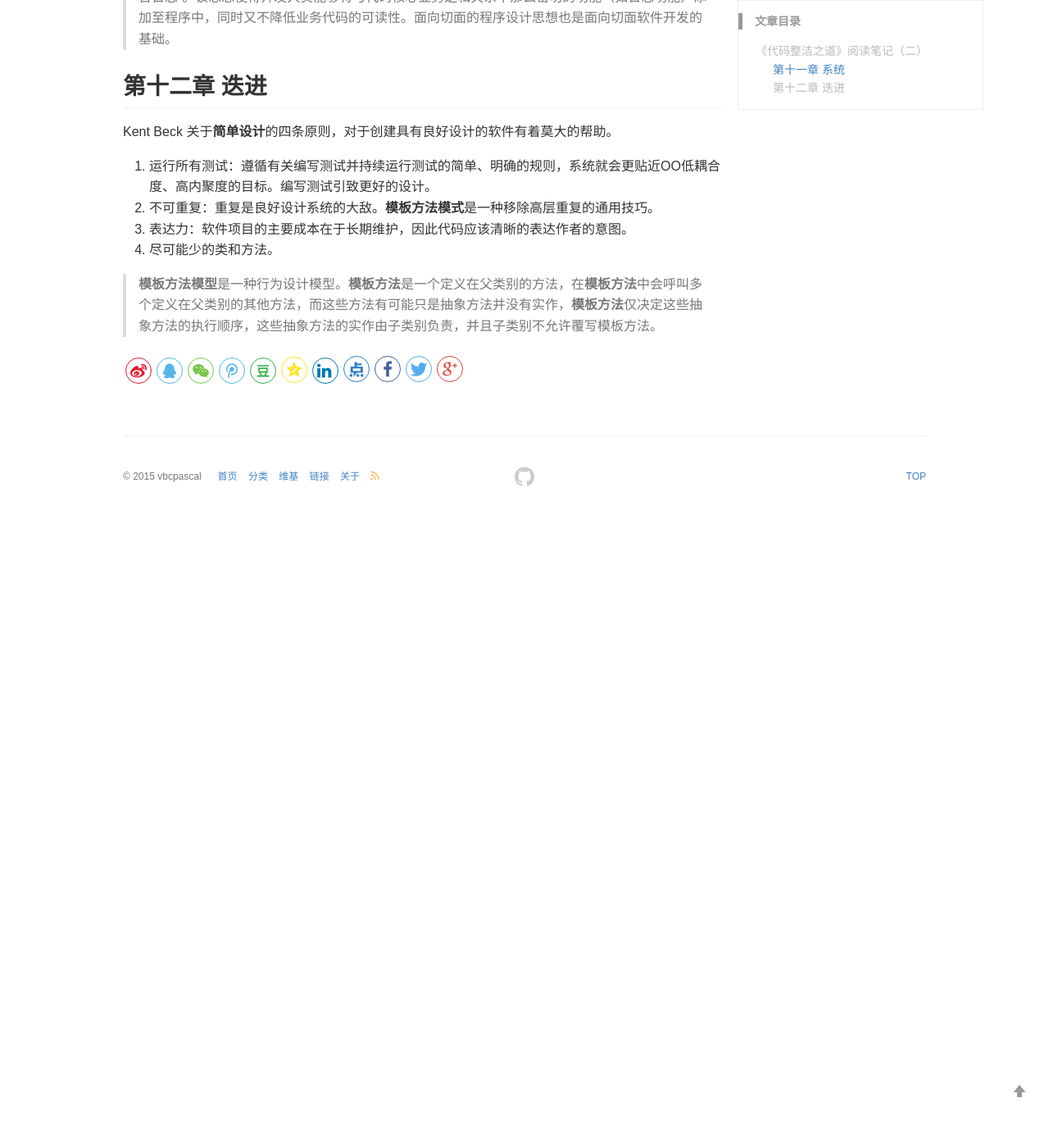
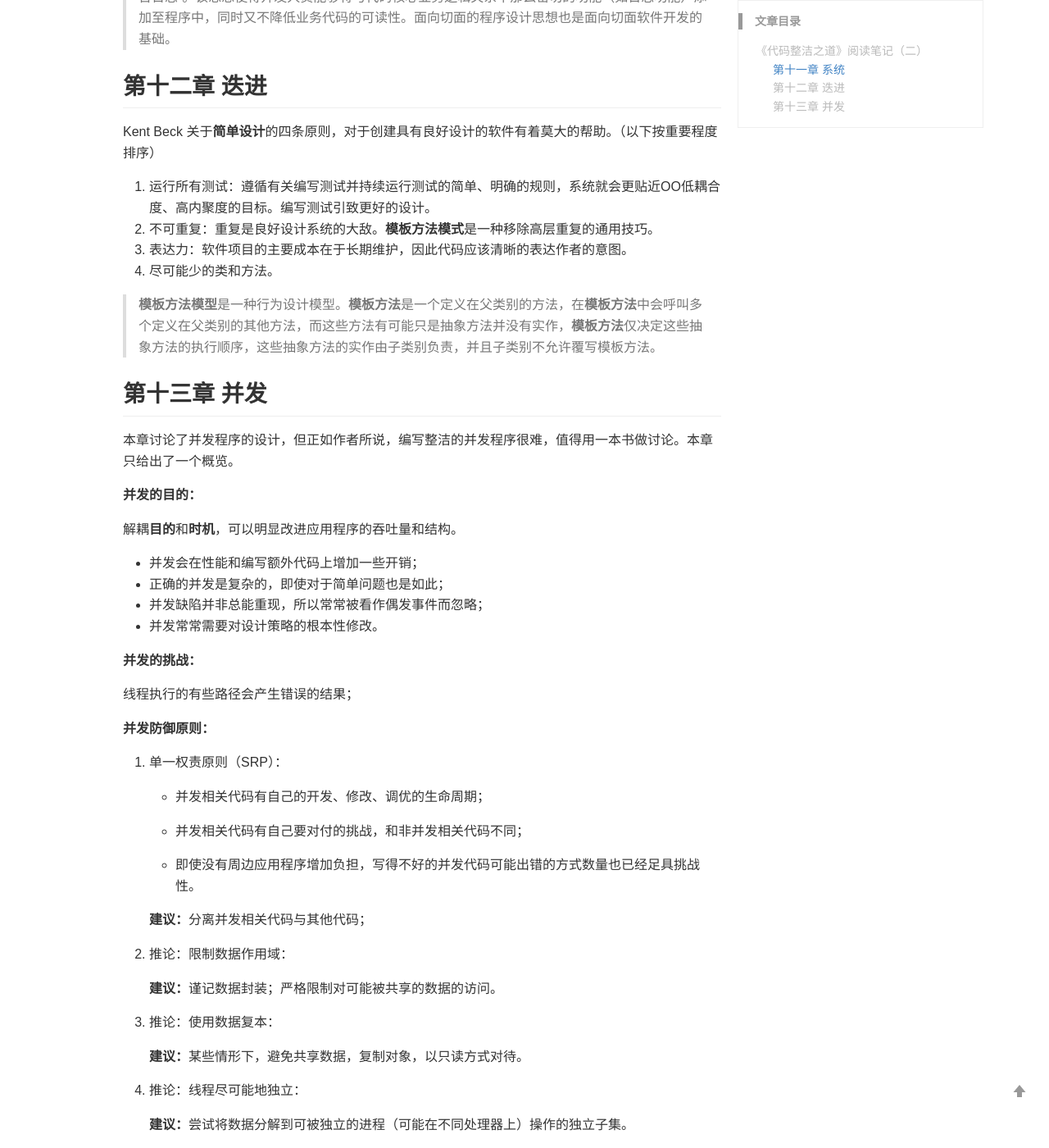
Before and after one commit to vbcpascal/vbcpascal.github.io, a Jekyll site: the page built from _posts/2019-08-03-CleanCode-2.md, in a window 1280 px wide and 1400 px high, scrolled down 1646 px. Shown: the whole window at 82% size. Built offline with Jekyll 4.4.1, drawn with Linux system fonts in a browser that asks for light colours; before the commit the page ends 2276 px from its top, so only the background shows below that; some of the changed text lies outside the part shown.

Commit message:
update CleanCode reading notes

```diff
--- a/_posts/2019-08-03-CleanCode-2.md
+++ b/_posts/2019-08-03-CleanCode-2.md
@@ -8,7 +8,7 @@ keywords: Java, Reading
 
 # 《代码整洁之道》阅读笔记（二）
 
-<font color="red">本系列尚未更新完毕！</font>
+<font color="red">第三部分尚未更新完毕！</font>
 
 ## 第十一章 系统
 
@@ -60,7 +60,7 @@ keywords: Java, Reading
 
 ## 第十二章 迭进
 
-Kent Beck 关于**简单设计**的四条原则，对于创建具有良好设计的软件有着莫大的帮助。
+Kent Beck 关于**简单设计**的四条原则，对于创建具有良好设计的软件有着莫大的帮助。（以下按重要程度排序）
 
 1. 运行所有测试：遵循有关编写测试并持续运行测试的简单、明确的规则，系统就会更贴近OO低耦合度、高内聚度的目标。编写测试引致更好的设计。
 2. 不可重复：重复是良好设计系统的大敌。**模板方法模式**是一种移除高层重复的通用技巧。
@@ -68,3 +68,106 @@ Kent Beck 关于**简单设计**的四条原则，对于创建具有良好设计
 4. 尽可能少的类和方法。
 
 > **模板方法模型**是一种行为设计模型。**模板方法**是一个定义在父类别的方法，在**模板方法**中会呼叫多个定义在父类别的其他方法，而这些方法有可能只是抽象方法并没有实作，**模板方法**仅决定这些抽象方法的执行顺序，这些抽象方法的实作由子类别负责，并且子类别不允许覆写模板方法。
+
+
+
+## 第十三章 并发
+
+本章讨论了并发程序的设计，但正如作者所说，编写整洁的并发程序很难，值得用一本书做讨论。本章只给出了一个概览。
+
+**并发的目的：**
+
+解耦**目的**和**时机**，可以明显改进应用程序的吞吐量和结构。
+
+- 并发会在性能和编写额外代码上增加一些开销；
+- 正确的并发是复杂的，即使对于简单问题也是如此；
+- 并发缺陷并非总能重现，所以常常被看作偶发事件而忽略；
+- 并发常常需要对设计策略的根本性修改。
+
+**并发的挑战：**
+
+线程执行的有些路径会产生错误的结果；
+
+**并发防御原则：**
+
+1. 单一权责原则（SRP）：
+
+   - 并发相关代码有自己的开发、修改、调优的生命周期；
+
+   - 并发相关代码有自己要对付的挑战，和非并发相关代码不同；
+
+   - 即使没有周边应用程序增加负担，写得不好的并发代码可能出错的方式数量也已经足具挑战性。
+
+   **建议：**分离并发相关代码与其他代码；
+
+2. 推论：限制数据作用域：
+
+   **建议：**谨记数据封装；严格限制对可能被共享的数据的访问。
+
+3. 推论：使用数据复本：
+
+   **建议：**某些情形下，避免共享数据，复制对象，以只读方式对待。
+
+4. 推论：线程尽可能地独立：
+
+   **建议：**尝试将数据分解到可被独立的进程（可能在不同处理器上）操作的独立子集。
+
+**了解 Java 库：**
+
+- 使用类库提供的线程安全群集；
+- 使用 executor 框架执行无关任务；
+- 尽可能使用非锁定解决方案；
+- 有几个类并不是线程安全的。
+
+**了解执行模型：**
+
+- 生产者-消费者模型；
+- 读者-作者模型；
+- 宴席哲学家；
+
+- **建议：**学习基础算法，理解其解决方案。
+
+**警惕同步方法之间的依赖：**
+
+- **建议：**避免使用一个共享对象的多个方法。如果不得不时，有以下三种手段；
+- 基于客户端的稳定——客户端代码在调用第一个方法前锁定服务端，确保锁的范围覆盖了调用最后一个方法的代码；
+- 基于服务端的稳定——在服务端内创建锁定服务端的方法，调用所有方法，然后解锁。让客户端代码调用新方法；
+- 适配服务端——创建执行锁定的中间层。
+
+**保持同步区域微笑：**
+
+- **建议：**尽可能减小同步区域。
+
+**很难编写正确的关闭代码：**
+
+- **建议：**尽早考虑关闭问题，尽早令其工作正常。这会花费比你预期更多的时间。检视既有算法，因为这可能会比想象中难得多。
+
+**测试线程代码：**
+
+- **建议：**编写有潜力暴露问题的测试。以下是一些建议：
+
+1. 将伪失败看作可能的线路问题：
+
+   **建议：**不要将系统错误归咎于偶发事件。
+
+2. 先使非线程代码可工作：
+
+   **建议：**不要同时追踪非线程缺陷和线程缺陷。确保代码在线程之外可排序。
+
+3. 编写可插拔的线程代码：
+
+   **建议：**编写可在数个配置下运行的代码。
+
+4. 编写可调整的线程代码。（线程数量可调整）
+
+5. 运行多于处理器数量的线程。（任务交换越频繁，越有可能找到错过临界区或导致死锁的代码）
+
+6. 在不同平台上运行：
+
+   **建议：**尽早并经常地在所有目标平台上运行线程代码。
+
+7. 装置试错代码。
+
+8. 硬编码。
+
+9. 自动化。
```
Also changed, not shown: _posts/2019-07-29-CleanCode-1.md (+10 -2 lines).
